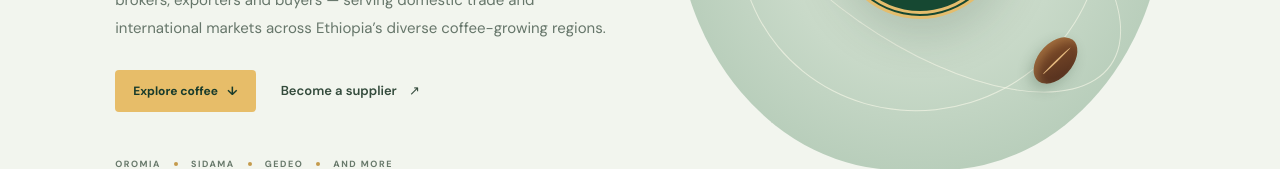
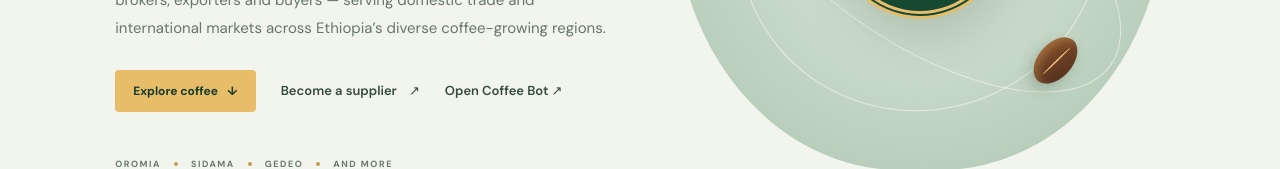
Before and after one commit to meaboko92/COFDEE-MARKET-ETHIOPIA-, a React (Vite) app: page / in a window 1280 px wide. Shown: the part 486-655 px from the top of the page. Built offline with nearby package versions, Linux system fonts and the light colour scheme; no server answers; the database is empty; a web font is replaced by a local one.

Commit message:
Add MEA BOKO Telegram bot link to website

```diff
--- a/src/App.jsx
+++ b/src/App.jsx
@@ -249,7 +249,7 @@ export default function App() {
           <p className="eyebrow">FROM ETHIOPIA, TO THE WORLD</p>
           <h1>Great coffee.<br /><em>Closer connections.</em></h1>
           <p className="hero-intro">MEA BOKO connects Ethiopian coffee farmers, producers, suppliers, brokers, exporters and buyers — serving domestic trade and international markets across Ethiopia’s diverse coffee-growing regions.</p>
-          <div className="hero-actions"><a className="button button-gold" href="#marketplace">Explore coffee <span>↓</span></a><a className="text-link" href="#suppliers">Become a supplier <span>↗</span></a></div>
+          <div className="hero-actions"><a className="button button-gold" href="#marketplace">Explore coffee <span>↓</span></a><a className="text-link" href="#suppliers">Become a supplier <span>↗</span></a><a className="text-link" href="https://t.me/Miebokocoffeemarketbot" target="_blank" rel="noreferrer">Open Coffee Bot ↗</a></div>
           <div className="hero-proof"><span>OROMIA</span><i /> <span>SIDAMA</span><i /> <span>GEDEO</span><i /> <span>AND MORE</span></div>
         </div>
         <div className="hero-art" aria-label="Ethiopian coffee beans and coffee leaves">
```
